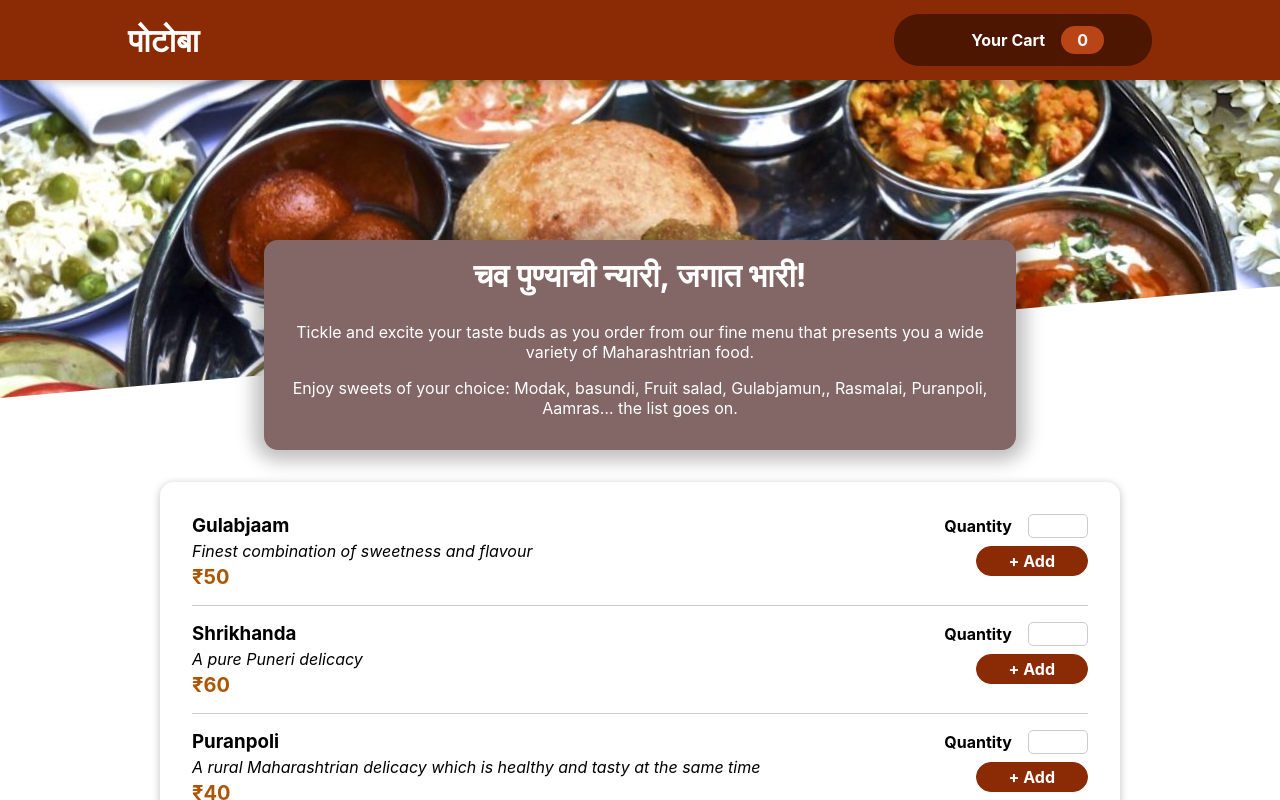
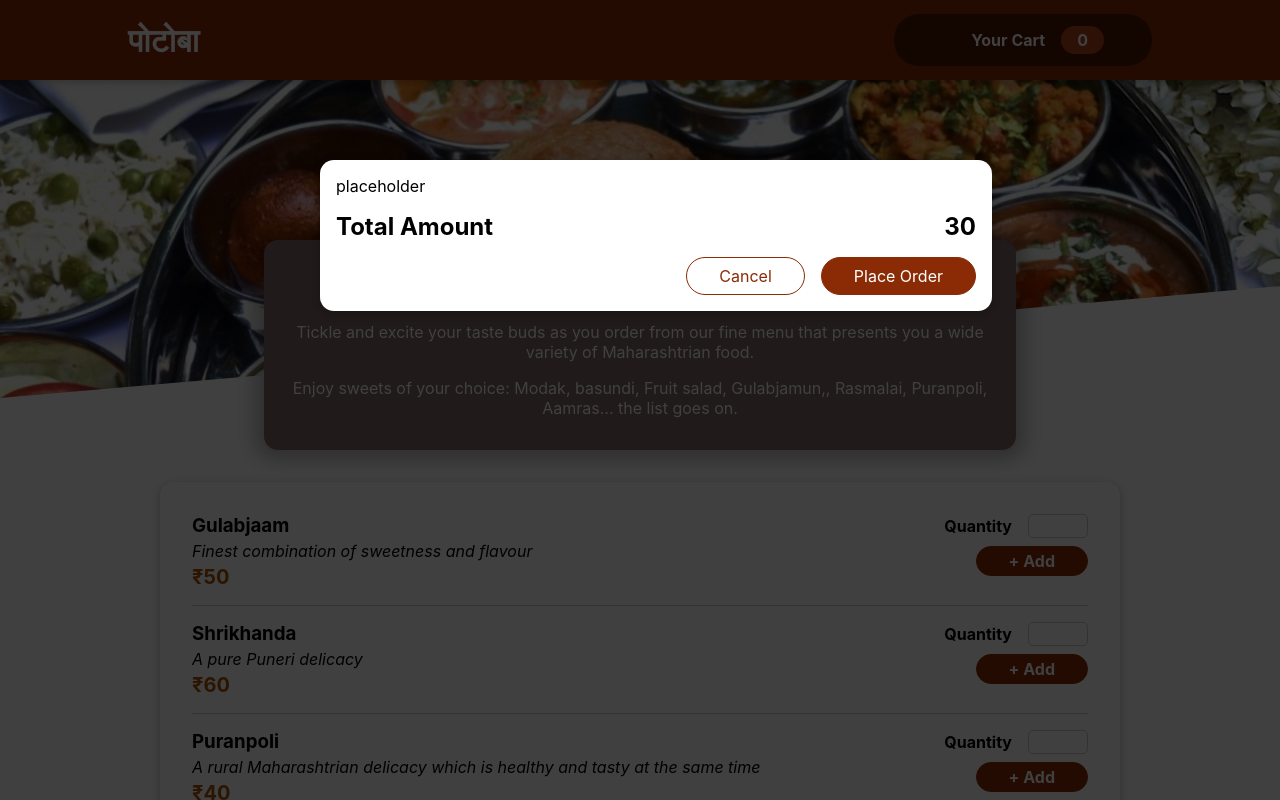
Before and after one commit to CharlieSierraJuliet/potoba, a React (Create React App) app: page / in a window 1280 px wide. Shown: the top 800 px of the page. Built offline with nearby package versions, Linux system fonts and the light colour scheme; some icons are missing.

Commit message:
Wrapped the cart checkout feature in a modl component

```diff
--- a/public/index.html
+++ b/public/index.html
@@ -28,6 +28,7 @@
   </head>
   <body>
     <noscript>You need to enable JavaScript to run this app.</noscript>
+    <div id="overlay"></div>
     <div id="root"></div>
     <!--
       This HTML file is a template.
--- a/src/App.js
+++ b/src/App.js
@@ -1,10 +1,12 @@
 import "./App.css";
+import Cart from "./components/Cart/Cart";
 import Header from "./components/Layout/Header";
 import Meals from "./components/Meals/Meals";
 
 function App() {
   return (
     <div className="App">
+      <Cart />
       <Header />
     <main>
       <Meals />
--- /dev/null
+++ b/src/components/Cart/Cart.js
@@ -0,0 +1,28 @@
+import Modal from "../UI/Modal";
+import classes from "./Cart.module.css";
+
+const Cart = (props) => {
+  const dummy = [{ id: "1", name: "placeholder", amount: 2, price: 20 }];
+  const cartItems = (
+    <ul className={classes["cart-items"]}>
+      {dummy.map((item) => (
+        <li>{item.name}</li>
+      ))}
+    </ul>
+  );
+  return (
+    <Modal>
+      {cartItems}
+      <div className={classes.total}>
+        <span>Total Amount</span>
+        <span>30</span>
+      </div>
+      <div className={classes.actions}>
+        <button className={classes["button--alt"]}>Cancel</button>
+        <button className={classes.button}>Place Order</button>
+      </div>
+    </Modal>
+  );
+};
+
+export default Cart;
--- /dev/null
+++ b/src/components/Cart/Cart.module.css
@@ -0,0 +1,46 @@
+.cart-items {
+    list-style: none;
+    margin: 0;
+    padding: 0;
+    max-height: 20rem;
+    overflow: auto;
+  }
+
+  .total {
+    display: flex;
+    justify-content: space-between;
+    align-items: center;
+    font-weight: bold;
+    font-size: 1.5rem;
+    margin: 1rem 0;
+  }
+
+  .actions {
+    text-align: right;
+  }
+
+  .actions button {
+    font: inherit;
+    cursor: pointer;
+    background-color: transparent;
+    border: 1px solid #8a2b06;
+    padding: 0.5rem 2rem;
+    border-radius: 25px;
+    margin-left: 1rem;
+  }
+
+  .actions button:hover,
+  .actions button:active {
+    background-color: #5a1a01;
+    border-color: #5a1a01;
+    color: white;
+  }
+
+  .actions .button--alt {
+    color: #8a2b06;
+  }
+
+  .actions .button {
+    background-color: #8a2b06;
+    color: white;
+  }
--- a/src/components/Meals/MealItemForm.js
+++ b/src/components/Meals/MealItemForm.js
@@ -5,7 +5,7 @@
     return(
       <form className={classes.form}>
         <Input label="Quantity" input={{
-            id:'quantity',
+            id:'quantity'+props.id,
             type:'number',
             min:'1',
             max: '5',
--- /dev/null
+++ b/src/components/UI/Modal.js
@@ -0,0 +1,28 @@
+import classes from "./Modal.module.css";
+import ReactDOM from "react-dom";
+import React, { Fragment } from "react";
+
+const BackDrop = (props) => {
+  return <div className={classes.backdrop}></div>;
+};
+
+const OverLay = (props) => {
+  return (
+    <div className={classes.modal}>
+      <div className={classes.content}>{props.children}</div>
+    </div>
+  );
+};
+
+const portalHandler=document.getElementById("overlay");
+
+const Modal = (props) => {
+  return (
+    <Fragment>
+      {ReactDOM.createPortal(<BackDrop />,portalHandler)}
+      {ReactDOM.createPortal(<OverLay>{props.children}</OverLay>,portalHandler)}
+    </Fragment>
+  );
+};
+
+export default Modal;
--- /dev/null
+++ b/src/components/UI/Modal.module.css
@@ -0,0 +1,40 @@
+.backdrop {
+  position: fixed;
+  top: 0;
+  left: 0;
+  width: 100%;
+  height: 100vh;
+  z-index: 20;
+  background-color: rgba(0, 0, 0, 0.75);
+}
+
+.modal {
+  position: fixed;
+  top: 20vh;
+  left: 5%;
+  width: 90%;
+  background-color: white;
+  padding: 1rem;
+  border-radius: 14px;
+  box-shadow: 0 2px 8px rgba(0, 0, 0, 0.25);
+  z-index: 30;
+  animation: slide-down 300ms ease-out forwards;
+}
+
+@media (min-width: 768px) {
+  .modal {
+    width: 40rem;
+    left: calc(50% - 20rem);
+  }
+}
+
+@keyframes slide-down {
+  from {
+    opacity: 0;
+    transform: translateY(-3rem);
+  }
+  to {
+    opacity: 1;
+    transform: translateY(0);
+  }
+}
```
